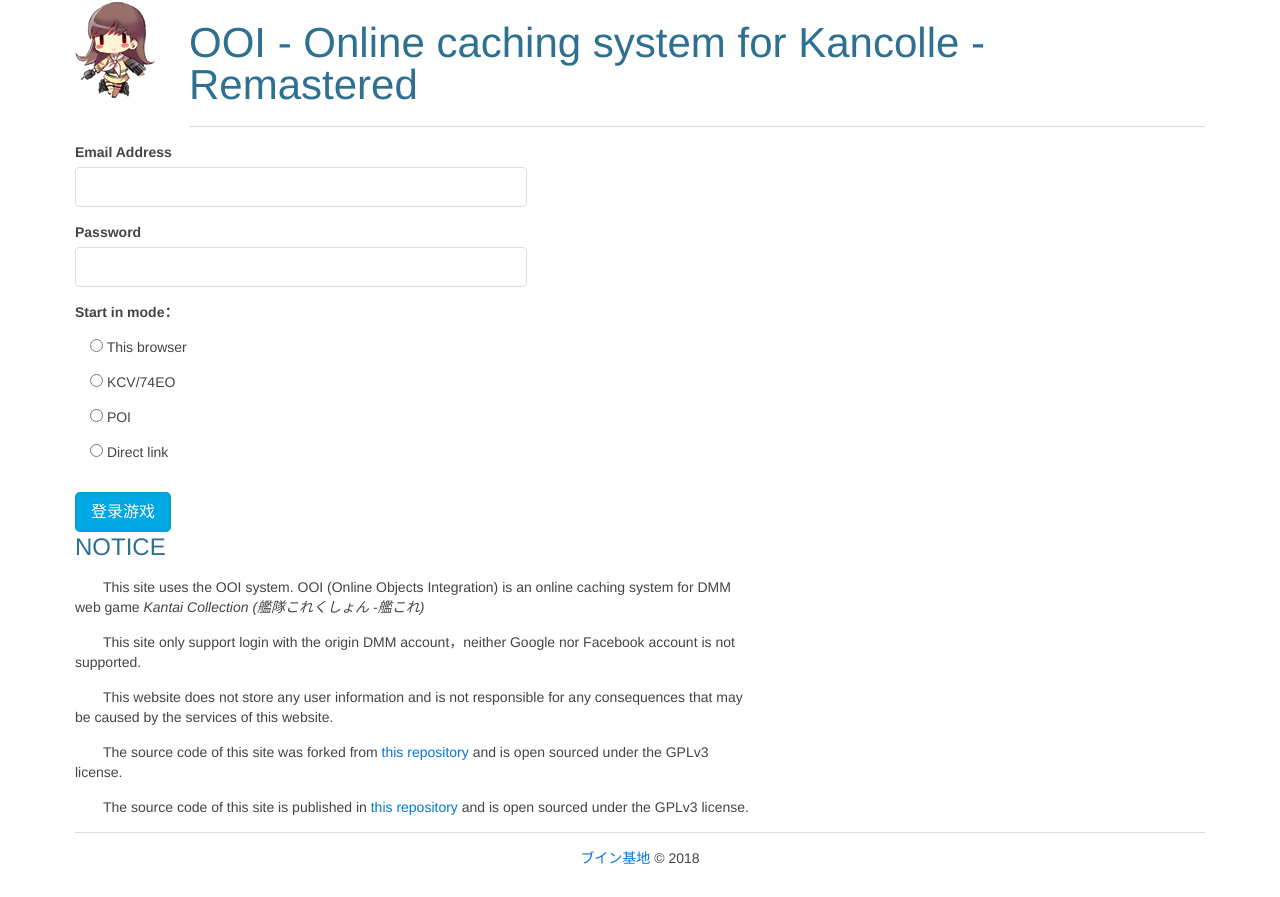
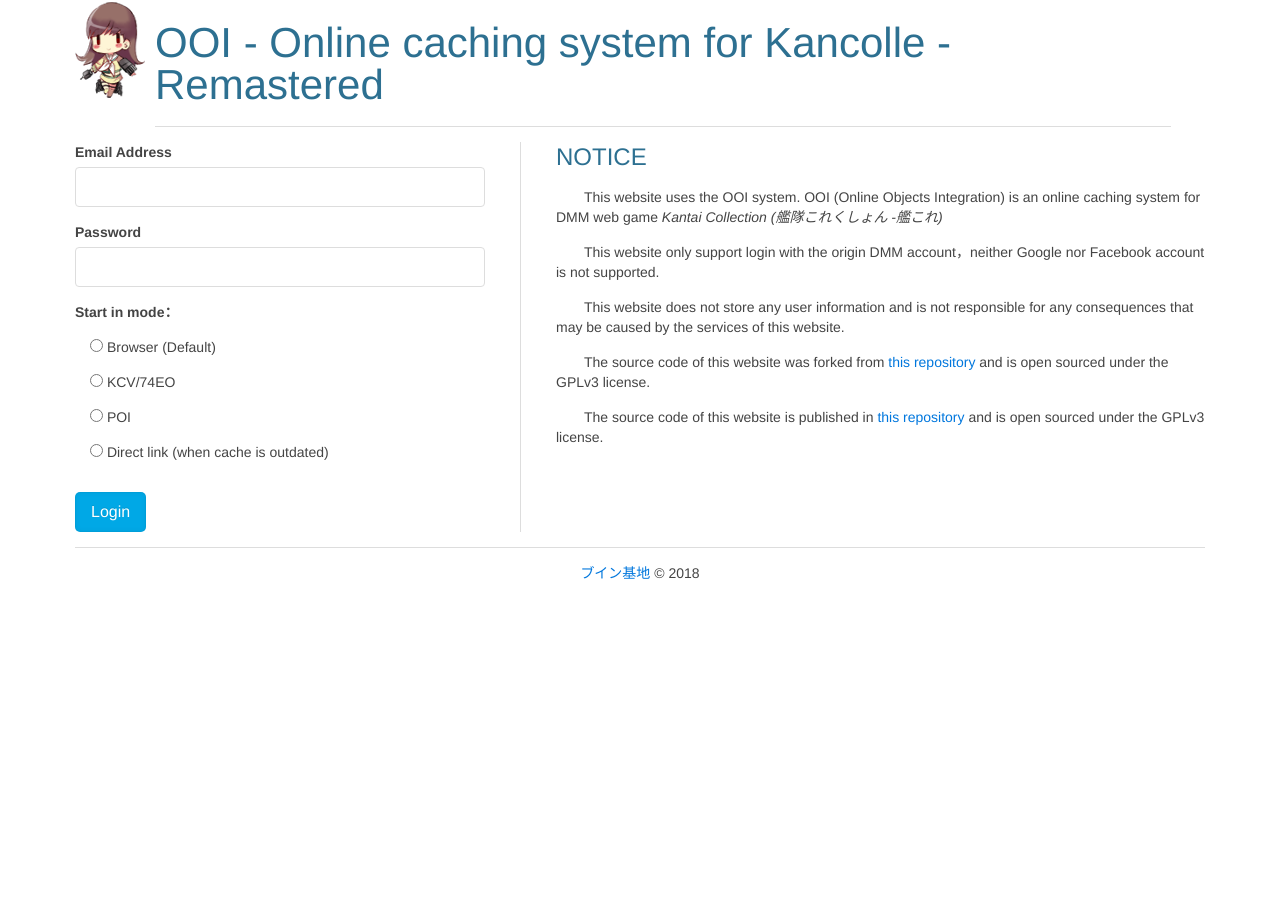
Before and after one commit to EnderQIU/ooi3-remastered, a Python web app: template templates/form.html in a window 1280 px wide. After the commit the page ends 579 px from the top, so only its background shows below. Run offline with Jinja, Linux system fonts and the light colour scheme; the template is opened without the code that fills it, so the values that code supplies are empty.

Commit message:
fix style

```diff
--- a/templates/base.html
+++ b/templates/base.html
@@ -20,7 +20,7 @@
 <body>
 <div id="ooi-page" class="uk-container uk-container-center">
   <div id="ooi-header" class="uk-grid uk-grid-small">
-    <div id="ooi-logo" class="uk-width-small-1-10">
+    <div id="ooi-logo" class="uk-width-small-1-10 uk-height-1-1" style="width:80px; height:96px">
       <img src="/static/img/logo.png">
     </div>
     <div id="ooi-headline" class="uk-width-small-9-10">
@@ -28,7 +28,7 @@
       <hr>
     </div>
   </div>
-  <div id="ooi-content">
+  <div id="ooi-content" class="uk-grid uk-grid-divider">
     {% block content %}{% endblock %}
   </div>
   <div id="ooi-footer" class="uk-text-center">
--- a/templates/form.html
+++ b/templates/form.html
@@ -24,7 +24,7 @@
           <span class="uk-form-label">Start in mode：</span>
           <p>
             <input type="radio" id="mode1" name="mode" value="1"{% if mode == 1 %} checked{% endif %}>
-            <label for="mode1">This browser</label>
+            <label for="mode1">Browser (Default)</label>
           </p>
           <p>
             <input type="radio" id="mode2" name="mode" value="2"{% if mode == 2 %} checked{% endif %}>
@@ -36,20 +36,20 @@
           </p>
           <p>
             <input type="radio" id="mode4" name="mode" value="4"{% if mode == 4 %} checked{% endif %}>
-            <label for="mode4">Direct link</label>
+            <label for="mode4">Direct link (when cache is outdated)</label>
           </p>
         </div>
         <div class="uk-form-row">
-          <button class="uk-button uk-button-primary uk-button-large">登录游戏</button>
+          <button class="uk-button uk-button-primary uk-button-large">Login</button>
         </div>
       </form>
     </div>
     <div id="ooi-announcement" class="uk-width-medium-3-5">
       <h2 class="uk-text-primary">NOTICE</h2>
-        <p>This site uses the OOI system. OOI (Online Objects Integration) is an online caching system for DMM web game <i>Kantai Collection (艦隊これくしょん -艦これ)</i></p>
-        <p>This site only support login with the origin DMM account，neither Google nor Facebook account is not supported.</p>
+        <p>This website uses the OOI system. OOI (Online Objects Integration) is an online caching system for DMM web game <i>Kantai Collection (艦隊これくしょん -艦これ)</i></p>
+        <p>This website only support login with the origin DMM account，neither Google nor Facebook account is not supported.</p>
         <p>This website does not store any user information and is not responsible for any consequences that may be caused by the services of this website.</p>
-        <p>The source code of this site was forked from <a href="https://github.com/acgx/ooi3" target="_blank">this repository </a>and is open sourced under the GPLv3 license.</p>
-        <p>The source code of this site is published in <a href="https://github.com/EnderQIU/ooi3-remastered" target="_blank">this repository </a>and is open sourced under the GPLv3 license.</p>
+        <p>The source code of this website was forked from <a href="https://github.com/acgx/ooi3" target="_blank">this repository </a>and is open sourced under the GPLv3 license.</p>
+        <p>The source code of this website is published in <a href="https://github.com/EnderQIU/ooi3-remastered" target="_blank">this repository </a>and is open sourced under the GPLv3 license.</p>
     </div>
 {%- endblock %}
```
